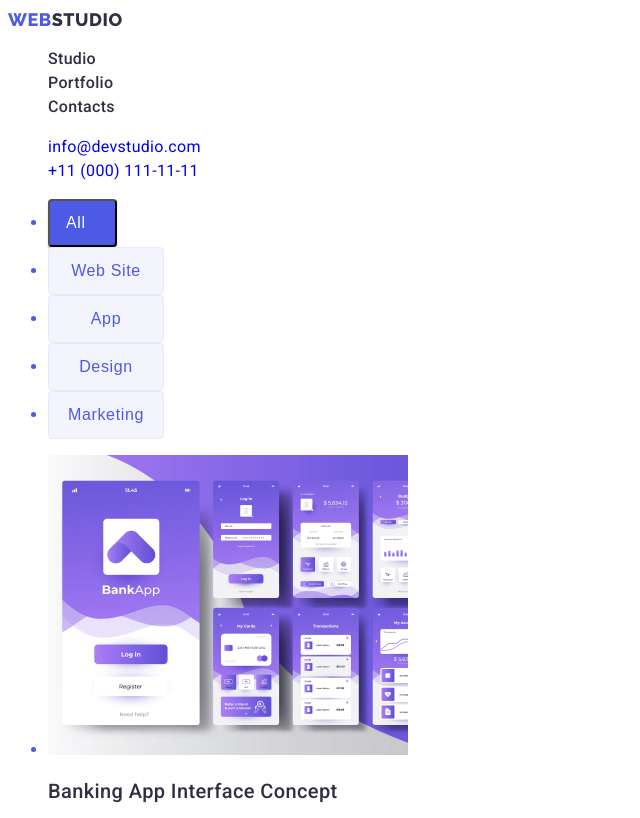
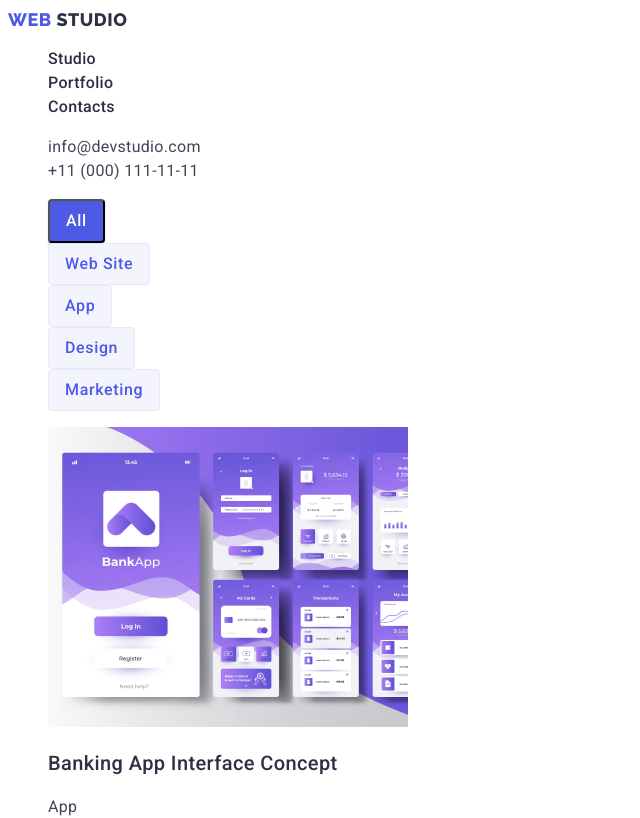
Before and after one commit to Maksym-Lytvyn/goit-markup-hw-second, a plain HTML site: page portfolio.html in a window 1280 px wide. Shown: the top 818 px of the page, without its empty margins (0-640 px from the left). Drawn offline with Linux system fonts and the light colour scheme.

Commit message:
Зміни до роботи номер 2
Зміни до роботи номер 2

```diff
--- a/css/styles.css
+++ b/css/styles.css
@@ -21,22 +21,12 @@ body {
     font-weight: 800;
     font-size: 18px;
     line-height: 1.3;
-    display: flex;
-    align-items: center;
     letter-spacing: 0.03em;
     text-transform: uppercase;
+    text-decoration: none;
     color: var(--primary-brand);
 }
 .studio {
-    font-family: 'Raleway';
-    font-weight: 800;
-    font-size: 18px;
-    line-height: 1.3;
-    display: flex;
-    align-items: center;
-    letter-spacing: 0.03em;
-    text-transform: uppercase;
-    text-decoration: none;
     color: var(--dark);
 }
 
@@ -80,6 +70,7 @@ body {
 }
 .contact-links {
     text-decoration: none;
+    color: var(--text);
 }
 
 .main-title {
@@ -95,6 +86,7 @@ body {
 .btn {
     font-weight: 500;
     font-size: 16px;
+    font-family: 'Roboto';
     line-height: 1.18;
     display: flex;
     align-items: center;
@@ -119,7 +111,6 @@ body {
     color: var(--dark);
 }
 .description {
-    font-weight: 400;
     font-size: 16px;
     line-height: 1.5;
     letter-spacing: 0.02em;
@@ -136,8 +127,6 @@ body {
 }
 .pics {
     box-sizing: border-box;
-    width: 360px;
-    height: 300px;
     background: linear-gradient(0deg, rgba(77, 90, 229, 0.1), rgba(77, 90, 229, 0.1)), url(2368.jpg);
     background-blend-mode: soft-light, normal;
     border: 1px solid var(--accent);
@@ -168,8 +157,6 @@ body {
     font-weight: 800;
     font-size: 18px;
     line-height: 1.16;
-    display: flex;
-    align-items: center;
     letter-spacing: 0.03em;
     text-transform: uppercase;
     text-decoration: none;
@@ -184,42 +171,27 @@ body {
 
 /* Portfolio part */
 .display-btn {
-    display: flex;
-    flex-direction: row;
-    justify-content: center;
-    align-items: center;
     padding: 8px 16px;
-    width: 116px;
-    height: 48px;
     background: var(--light);
     border: 1px solid var(--accent);
     border-radius: 4px;
     font-weight: 500;
+    font-family: 'Roboto';
     font-size: 16px;
     line-height: 1.5;
-    display: flex;
-    align-items: center;
-    text-align: center;
     letter-spacing: 0.04em;
     color: #4D5AE5;
     cursor: pointer;
 }
 .total-display-btn {
-    display: flex;
-    flex-direction: row;
-    align-items: flex-start;
     padding: 8px 16px;
-    width: 69px;
-    height: 48px;
     background: var(--primary-brand);
     box-shadow: 0px 3px 1px rgba(0, 0, 0, 0.1), 0px 2px 1px rgba(0, 0, 0, 0.08), 0px 2px 2px rgba(0, 0, 0, 0.12);
     border-radius: 4px;
     font-weight: 500;
+    font-family: 'Roboto';
     font-size: 16px;
     line-height: 1.5;
-    display: flex;
-    align-items: center;
-    text-align: center;
     letter-spacing: 0.04em;
     color: #FFFFFF;
     cursor: pointer;
--- a/portfolio.html
+++ b/portfolio.html
@@ -11,7 +11,7 @@
 	</head>
 	<body>
 		<header>
-            <a href="#" class="studio"> <span class="web">WEB</span>  Studio</a>
+            <a href="#" class="web studio"> <span class="web">WEB</span>  Studio</a>
 			<nav>
 				<ul class="nav-links">
 					<li ><a href="/goit-markup-hw-second/index.html" class="exact-nav-links">Studio</a></li>
@@ -28,8 +28,8 @@
 		</header>
 
 		<main>
-
-                  <ul>
+                  <section>
+                        <ul class="no-bullets">
                         <li><button class="total-display-btn" type="button">All</button></li>
                         <li><button class="display-btn" type="button">Web Site</button></li>
                         <li><button class="display-btn" type="button">App</button></li>
@@ -37,7 +37,7 @@
                         <li><button class="display-btn" type="button">Marketing</button></li>
                   </ul>
 
-            <ul>
+            <ul class="no-bullets">
                   <li><img src="/goit-markup-hw-second/images/merchone.jpg" alt="App" height="300" width="360">
             <p class="project-name">Banking App Interface Concept</p>
             <p class="categories">App</p></li>
@@ -66,6 +66,9 @@
             <p class="project-name">Fresh Coffee</p>
             <p class="categories">Web Site</p></li>
             </ul>
+                  </section>
+
+
 
 		</main>
 
```
